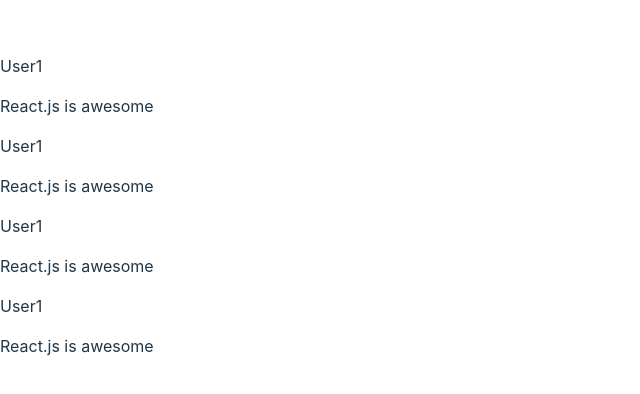
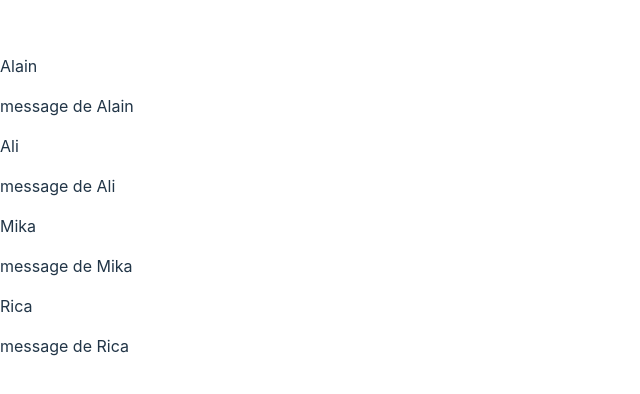
Before and after one commit to Hamdi-Abdelmaksoud/react-refresh, a React (Vite) app: page / in a window 1280 px wide. Shown: the part 194-588 px from the top of the page, without its empty margins (0-640 px from the left). Built offline with nearby package versions, Linux system fonts and the light colour scheme.

Commit message:
add proops

```diff
--- a/src/App.jsx
+++ b/src/App.jsx
@@ -2,10 +2,11 @@
 function App() {
   return(
   <main>
-    <Post />
-    <Post />
-    <Post />
-    <Post />
+    {/* proops=attribute */}
+    <Post author="Alain" body="message de Alain"/>
+    <Post author="Ali" body="message de Ali" />
+    <Post author="Mika" body="message de Mika "/>
+    <Post author="Rica" body="message de Rica"/>
   </main>);
 
 }
--- a/src/components/Post.jsx
+++ b/src/components/Post.jsx
@@ -1,11 +1,11 @@
 const names=['User1','User2'];
-function Post(){
+function Post(proops){
   // Math.random  retourne un nbr decimal aléatoire entre 0 inclus et 1 exclus
   const choseName =Math.random() >0.5? names[0] : names[1];
   return (
     <div>
-      <p>{choseName}</p>
-      <p>React.js is awesome</p>
+      <p>{proops.author}</p>
+      <p>{proops.body}</p>
     </div>
   );
 }
```
